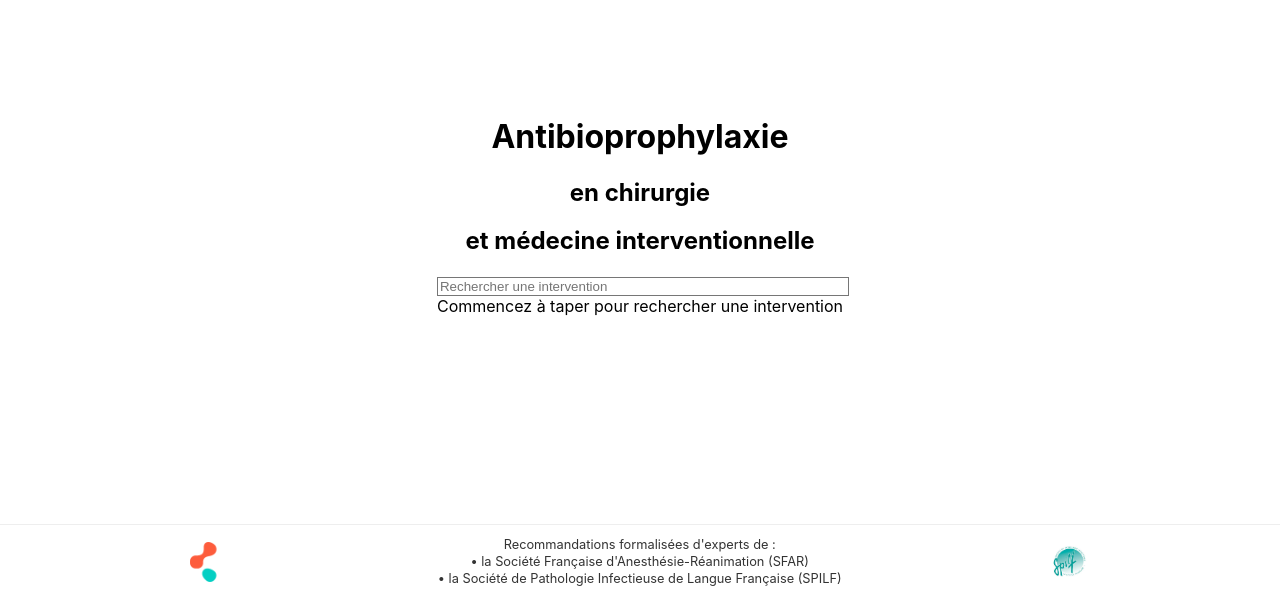
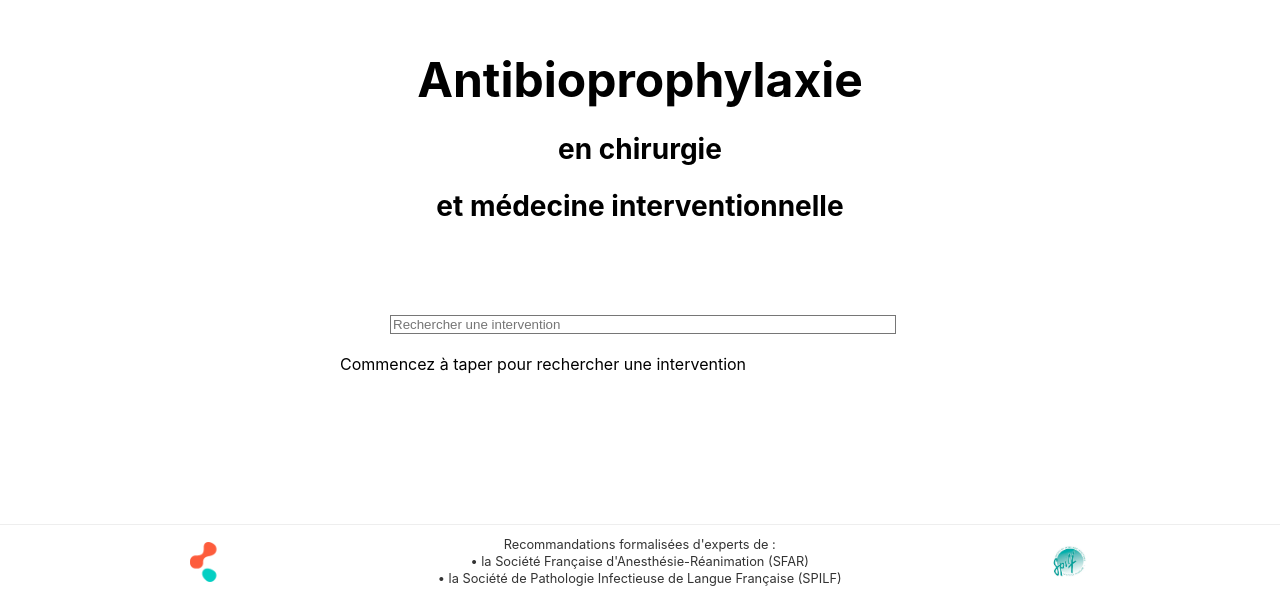
Before and after one commit to tomboulier/recos-antibioprophylaxie-SFAR, a Vue app in the folder frontend/: page / in a window 1280 px wide. Shown: the part 202-816 px from the top of the page. Built offline with nearby package versions, Linux system fonts and the light colour scheme.

Commit message:
fix: centrage parfait du titre et correction de la structure HTML

```diff
--- a/frontend/src/App.vue
+++ b/frontend/src/App.vue
@@ -1,7 +1,5 @@
 <script setup>
 import { ref } from 'vue'
-import HeaderApp from './components/HeaderApp.vue'
-import FooterApp from './components/FooterApp.vue'
 import SearchBar from './components/SearchBar.vue'
 import InterventionList from './components/InterventionList.vue'
 
@@ -33,30 +31,31 @@ const handleSearch = (query) => {
 </script>
 
 <template>
-  <div class="min-h-screen bg-white p-4 md:p-6 flex flex-col">
-    <div class="flex-grow flex flex-col items-center justify-center max-w-xl mx-auto">
-      <!-- En-tête centré style Google -->
-      <div class="text-center mb-12">
-        <h1 class="text-5xl font-bold mb-4">Antibioprophylaxie</h1>
-        <h2 class="text-2xl mb-2">en chirurgie</h2>
-        <h2 class="text-2xl mb-16">et médecine interventionnelle</h2>
+  <div style="width: 100%; height: 100vh; display: flex; flex-direction: column;">
+    <!-- Zone principale centrée verticalement et horizontalement -->
+    <div style="flex: 1; display: flex; flex-direction: column; justify-content: center; align-items: center; padding: 0 20px;">
+      <!-- Titre et sous-titres absolument centrés -->
+      <div style="text-align: center; margin-bottom: 50px;">
+        <h1 style="font-size: 48px; font-weight: bold; margin-bottom: 16px;">Antibioprophylaxie</h1>
+        <h2 style="font-size: 28px; margin-bottom: 8px;">en chirurgie</h2>
+        <h2 style="font-size: 28px; margin-bottom: 40px;">et médecine interventionnelle</h2>
       </div>
 
       <!-- Barre de recherche -->
-      <div class="w-full max-w-md mx-auto">
+      <div style="width: 100%; max-width: 500px; margin: 0 auto;">
         <SearchBar @search="handleSearch" />
       </div>
 
       <!-- Liste des interventions trouvées -->
+      <div style="width: 100%; max-width: 600px; margin: 20px auto;">
         <InterventionList
           :interventions="searchResults"
           :query="searchQuery"
         />
+      </div>
+    </div>
 
-      <!-- Espacement pour que le contenu ne soit pas caché par le footer -->
-      <div class="mb-24"></div>
-
-      <!-- Footer STRICTEMENT horizontal avec display: flex et space-between -->
+    <!-- Footer horizontal avec flexbox -->
     <div style="position: fixed; bottom: 0; left: 0; right: 0; background-color: white; padding: 10px 0; border-top: 1px solid #eee;">
       <div style="display: flex; justify-content: space-between; align-items: center; max-width: 900px; margin: 0 auto; padding: 0 20px;">
         <!-- Logo gauche -->
@@ -74,5 +73,4 @@ const handleSearch = (query) => {
       </div>
     </div>
   </div>
-  </div>
 </template>
```
Lines whose indentation alone changed are shown as unchanged.
